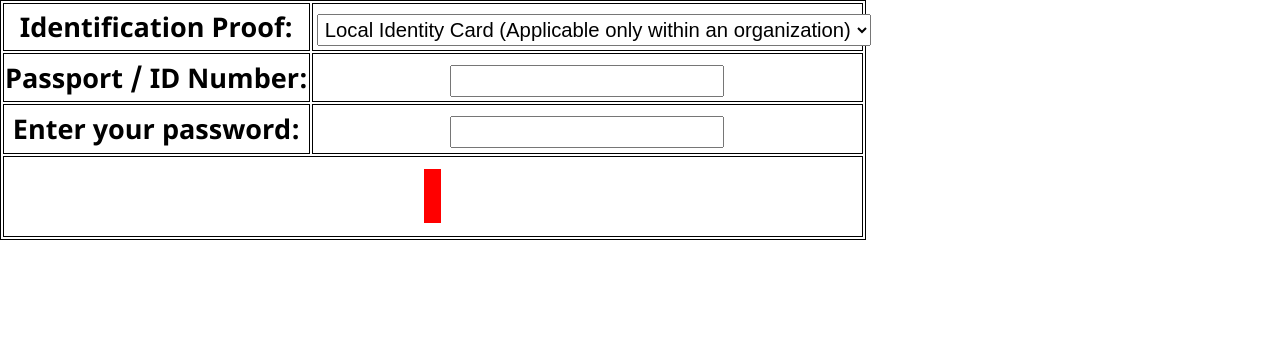
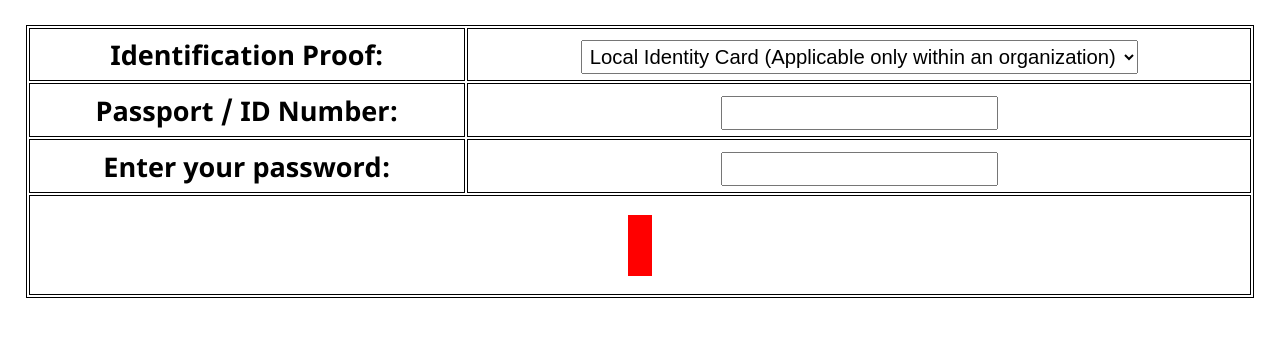
Before and after one commit to BurraAbhishek/VirtualElections_v2, a Django app: template templates/election/editlogin.html in a window 1280 px wide. Shown: the part 64-401 px from the top of the page. Run offline with Django 4.2, Linux system fonts and the light colour scheme; the template is opened without the code that fills it: values that come from a table or form of the project are taken from there, others are empty.

Commit message:
provision: Wider form

```diff
--- a/templates/election/editlogin.html
+++ b/templates/election/editlogin.html
@@ -9,6 +9,15 @@
         <script>
             loadCSS(1);
         </script>
+        <style>
+            form {
+                margin: 2% 2%;
+            }
+
+            table {
+                width: 100%;
+            }
+        </style>
     </head>
 
     <body>
```
